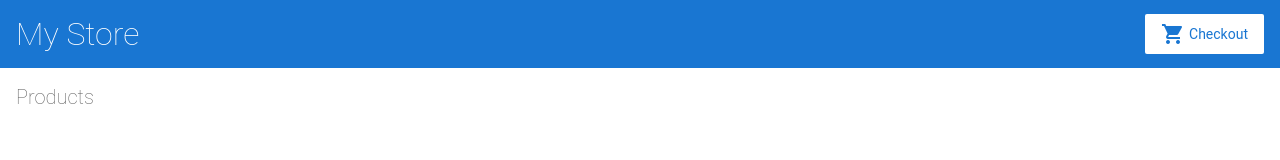
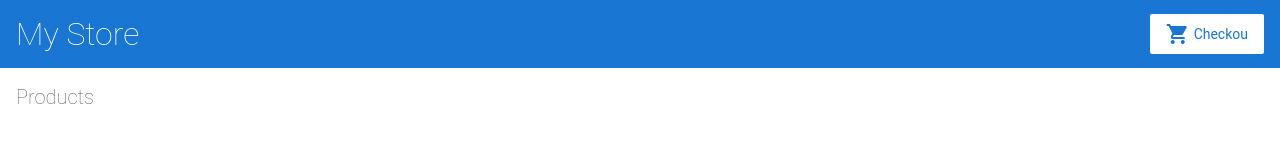
Before and after one commit to ibiamscapyba/capyba-git-teste, an Angular app: page / in a window 1280 px wide. Shown: the top 160 px of the page. Built offline with nearby package versions, Linux system fonts and the light colour scheme.

Commit message:
Set a typo on the cart button

```diff
--- a/src/app/top-bar/top-bar.component.html
+++ b/src/app/top-bar/top-bar.component.html
@@ -2,7 +2,7 @@
   <h1>My Store</h1>
 </a>
 
-<a class="button fancy-button"><i class="material-icons">shopping_cart</i>Checkout</a>
+<a class="button fancy-button"><i class="material-icons">shopping_cart</i>Checkou</a>
 
 <!--
 Copyright Google LLC. All Rights Reserved.
```
